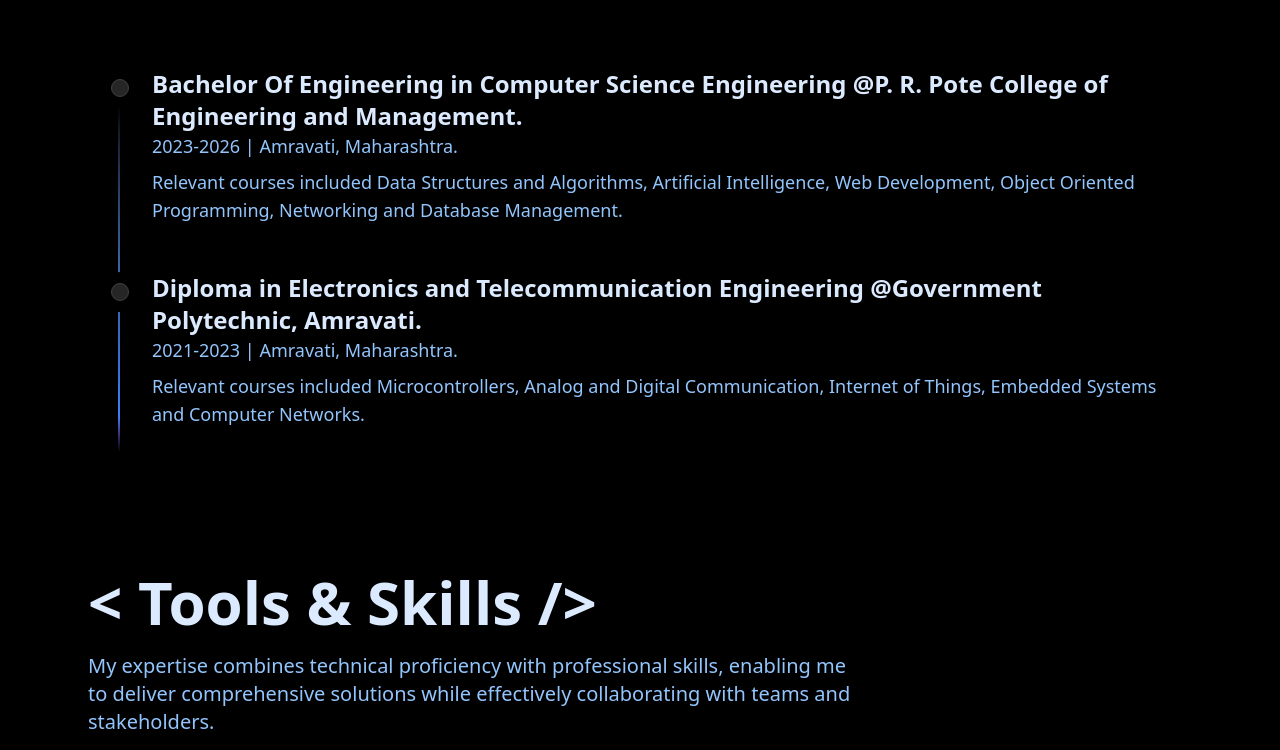
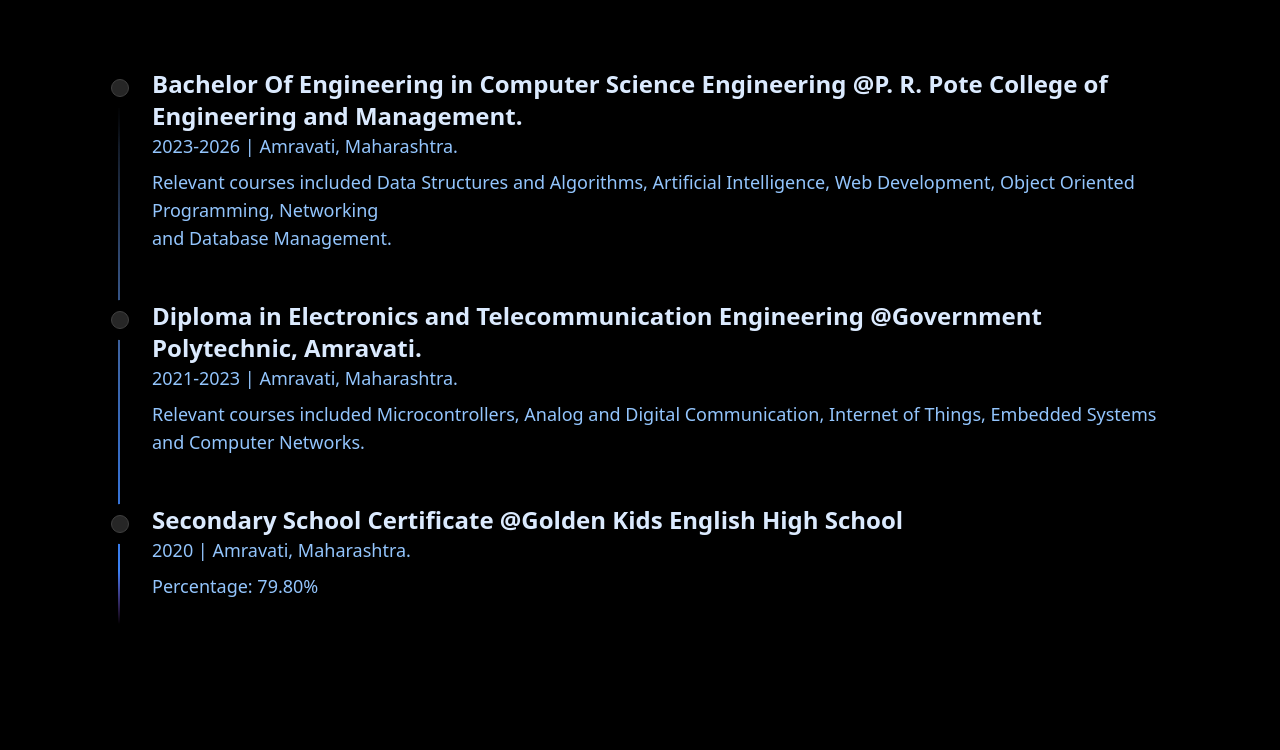
Before and after one commit to tushrahuja/portfolio, a React (Vite) app: page / in a window 1280 px wide. Shown: the part 1982-2732 px from the top of the page. Built offline with nearby package versions, Linux system fonts and the light colour scheme.

Commit message:
education

```diff
--- a/src/components/sections/Education/EducationTimeline.jsx
+++ b/src/components/sections/Education/EducationTimeline.jsx
@@ -47,7 +47,7 @@ const EducationTimeline = () => {
                   2023-2026 | Amravati, Maharashtra.
                 </p>
                 <p className="text-lg text-blue-700 dark:text-blue-300 mt-2">
-                  Relevant courses included Data Structures and Algorithms, Artificial Intelligence, Web Development, Object Oriented Programming, Networking and Database Management.
+                  Relevant courses included Data Structures and Algorithms, Artificial Intelligence, Web Development, Object Oriented Programming, Networking <br/> and Database Management.
                 </p>
               </div>
             </div>
@@ -64,6 +64,22 @@ const EducationTimeline = () => {
                 </p>
                 <p className="text-lg text-blue-700 dark:text-blue-300 mt-2">
                   Relevant courses included Microcontrollers, Analog and Digital Communication, Internet of Things, Embedded Systems and Computer Networks.
+                </p>
+              </div>
+            </div>
+            <div className="flex items-start">
+              <div className="h-10 absolute left-3 md:left-3 w-10 rounded-full bg-white dark:bg-black z-20 flex items-center justify-center"> {/* Added z-20 */}
+                <div className="h-4 w-4 rounded-full bg-neutral-200 dark:bg-neutral-800 border border-neutral-300 dark:border-neutral-700 p-2" />
+              </div>
+              <div className="ml-16"> {/* Adjusted margin to align with Tools & Skills */}
+                <h3 className="text-2xl font-bold text-blue-900 dark:text-blue-100">
+                  Secondary School Certificate @Golden Kids English High School
+                </h3>
+                <p className="text-lg text-blue-700 dark:text-blue-300">
+                  2020 | Amravati, Maharashtra.
+                </p>
+                <p className="text-lg text-blue-700 dark:text-blue-300 mt-2">
+                  Percentage: 79.80%
                 </p>
               </div>
             </div>
```
